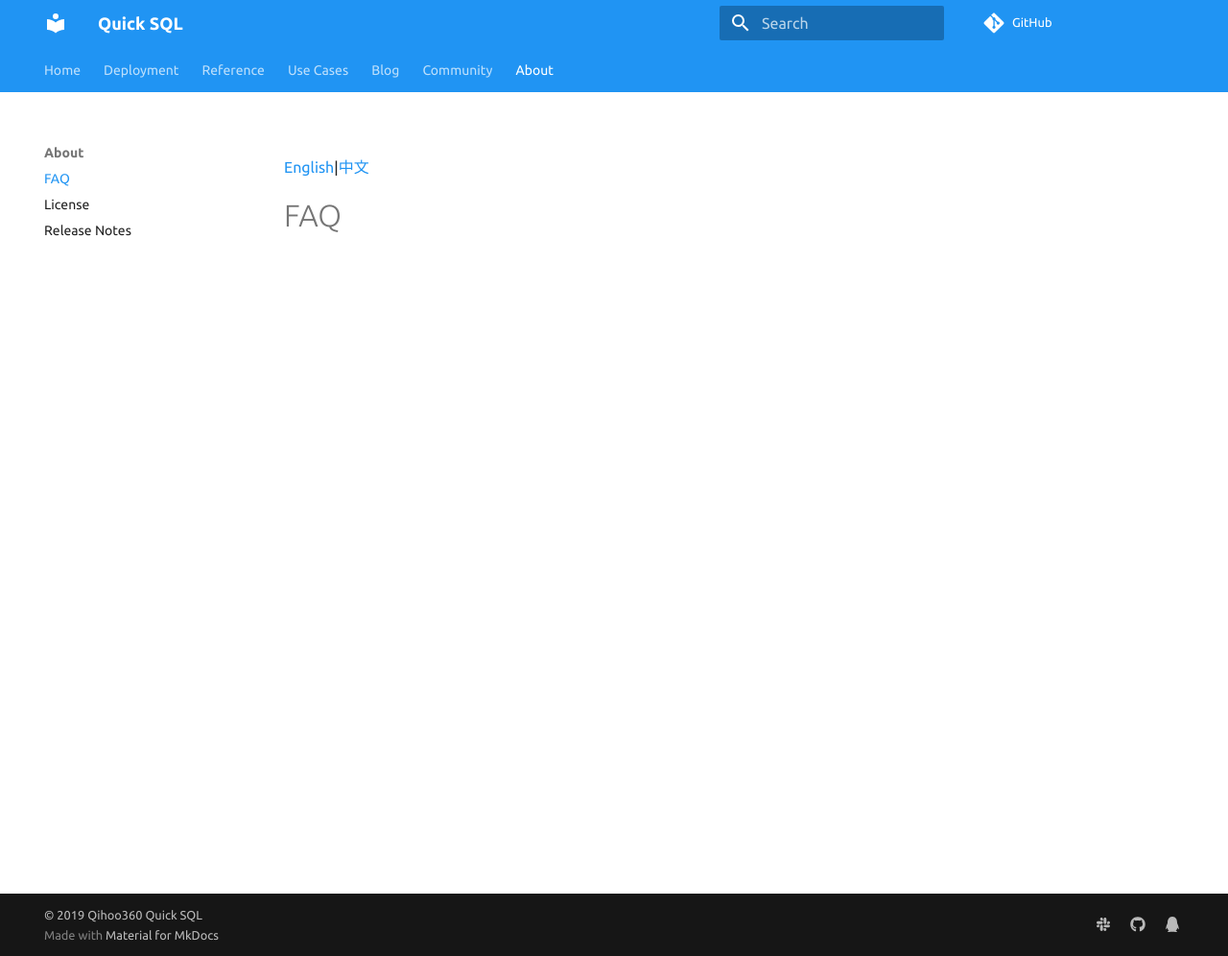
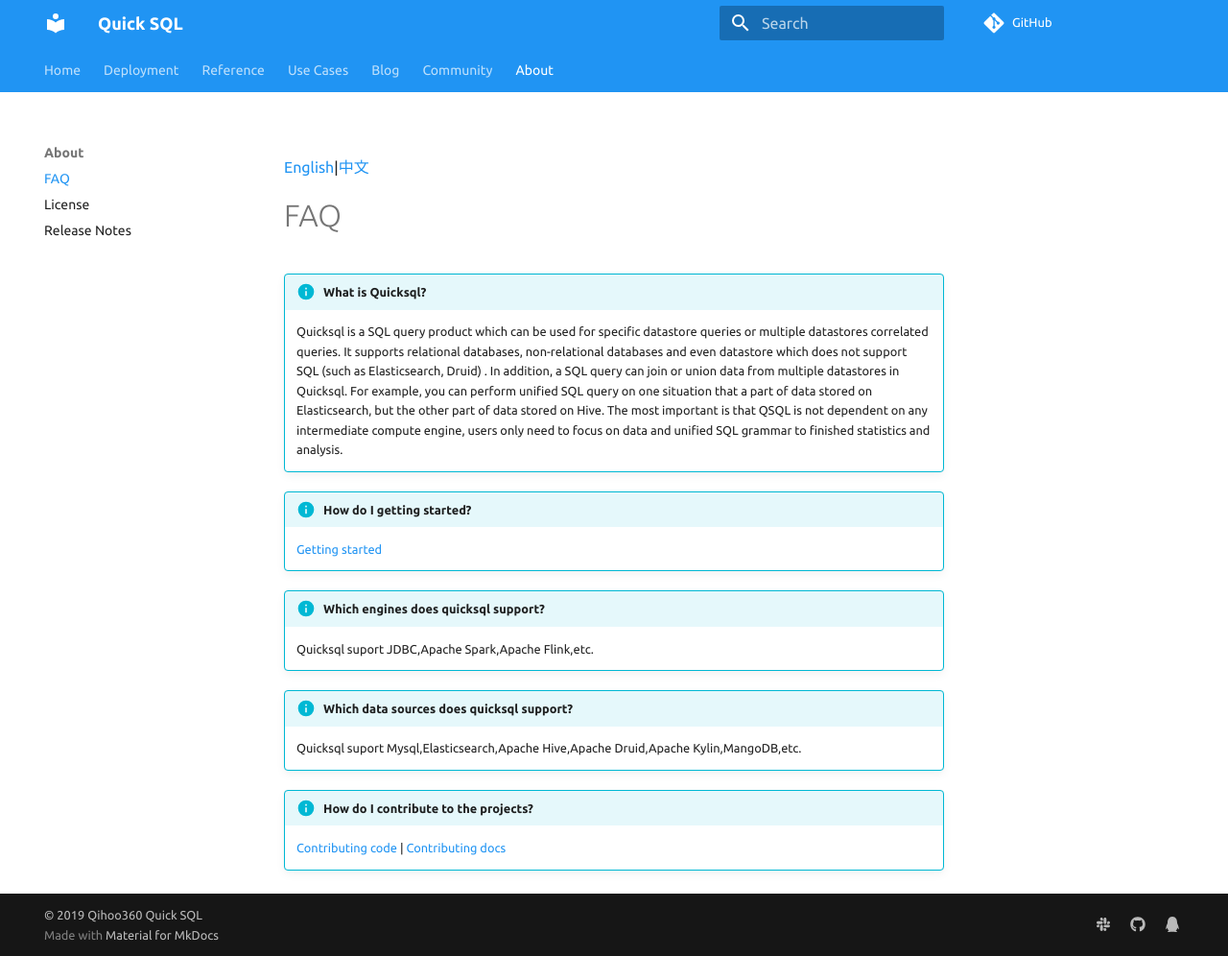
Before and after one commit to Qihoo360/Quicksql, an MkDocs documentation site: the page built from docs/about/faq.md, in a window 1280 px wide and 996 px high. Shown: the whole window at 96% size. Built offline with MkDocs 1.6.1 and Material for MkDocs 9.7.7, drawn with Linux system fonts in a browser that asks for light colours; comment, search, counter and statistics services are not loaded.

Commit message:
Add FAQ document

```diff
--- a/docs/about/faq.md
+++ b/docs/about/faq.md
@@ -1,3 +1,29 @@
 [English](./faq.md)|[中文](../zh/about/faq.md)
 
 # FAQ
+
+!!! Info "What is Quicksql?"
+    Quicksql is a SQL query product which can be used for specific
+    datastore queries or multiple datastores correlated queries.
+    It supports relational databases, non-relational databases
+    and even datastore which does not support SQL (such as Elasticsearch, Druid) .
+    In addition, a SQL query can join or union data from multiple
+    datastores in Quicksql. For example, you can perform unified
+    SQL query on one situation that a part of data stored on Elasticsearch,
+    but the other part of data stored on Hive. The most important is that
+    QSQL is not dependent on any intermediate compute engine, users only
+    need to focus on data and unified SQL grammar to finished statistics
+    and analysis.
+
+!!! Info "How do I getting started?"
+    [Getting started](https://quicksql.readthedocs.io/en/latest/reference/getting-started/)
+
+!!! Info "Which engines does quicksql support?"
+    Quicksql suport JDBC,Apache Spark,Apache Flink,etc.
+
+!!! Info "Which data sources does quicksql support?"
+    Quicksql suport Mysql,Elasticsearch,Apache Hive,Apache Druid,Apache Kylin,MangoDB,etc.
+
+!!! Info "How do I contribute to the projects?"
+    [Contributing code](https://quicksql.readthedocs.io/en/latest/community/contribution-code/)  |
+    [Contributing docs](https://quicksql.readthedocs.io/en/latest/community/contribution-docs/)
```
Also changed, not shown: docker/README.md (+3 -3 lines), docs/deployment/docker.md (+3 -3 lines), docs/zh/about/faq.md (+19 -0 lines), docs/zh/deployment/docker.md (+3 -3 lines), 2 other files.
